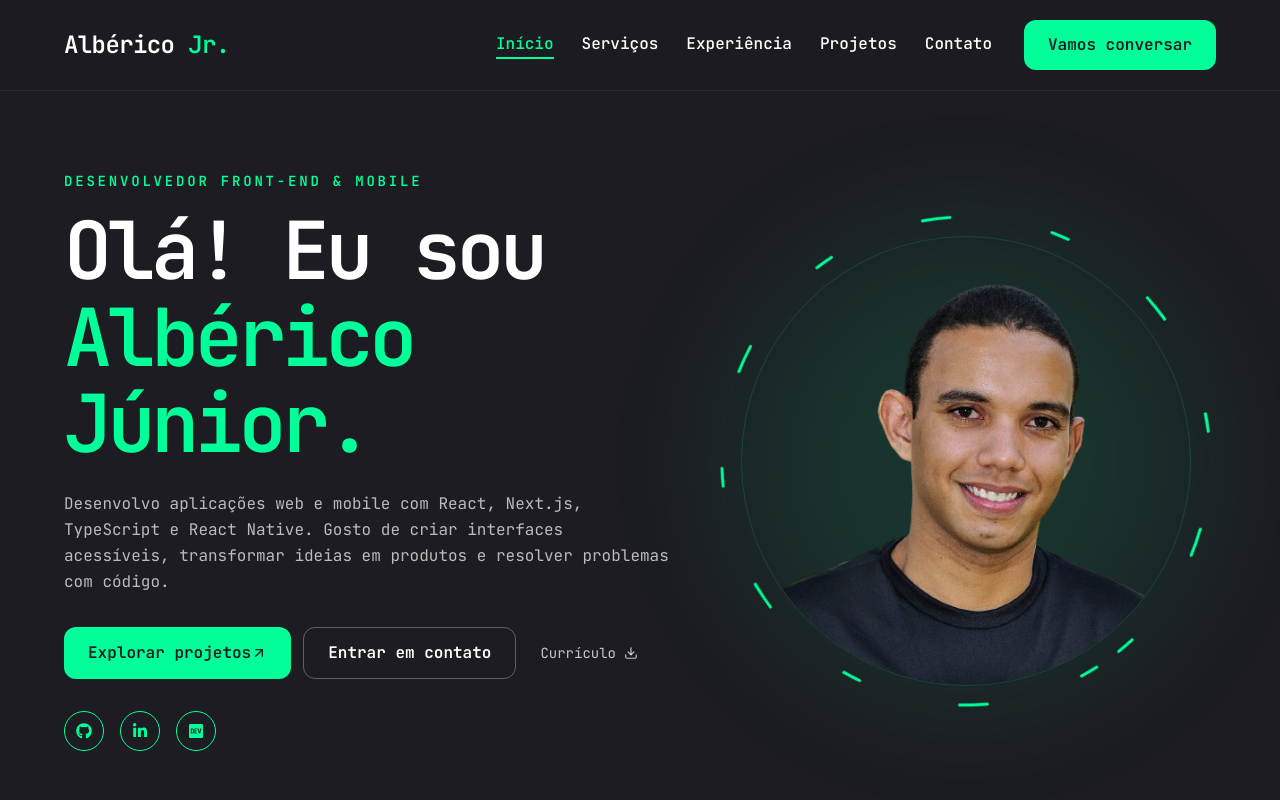
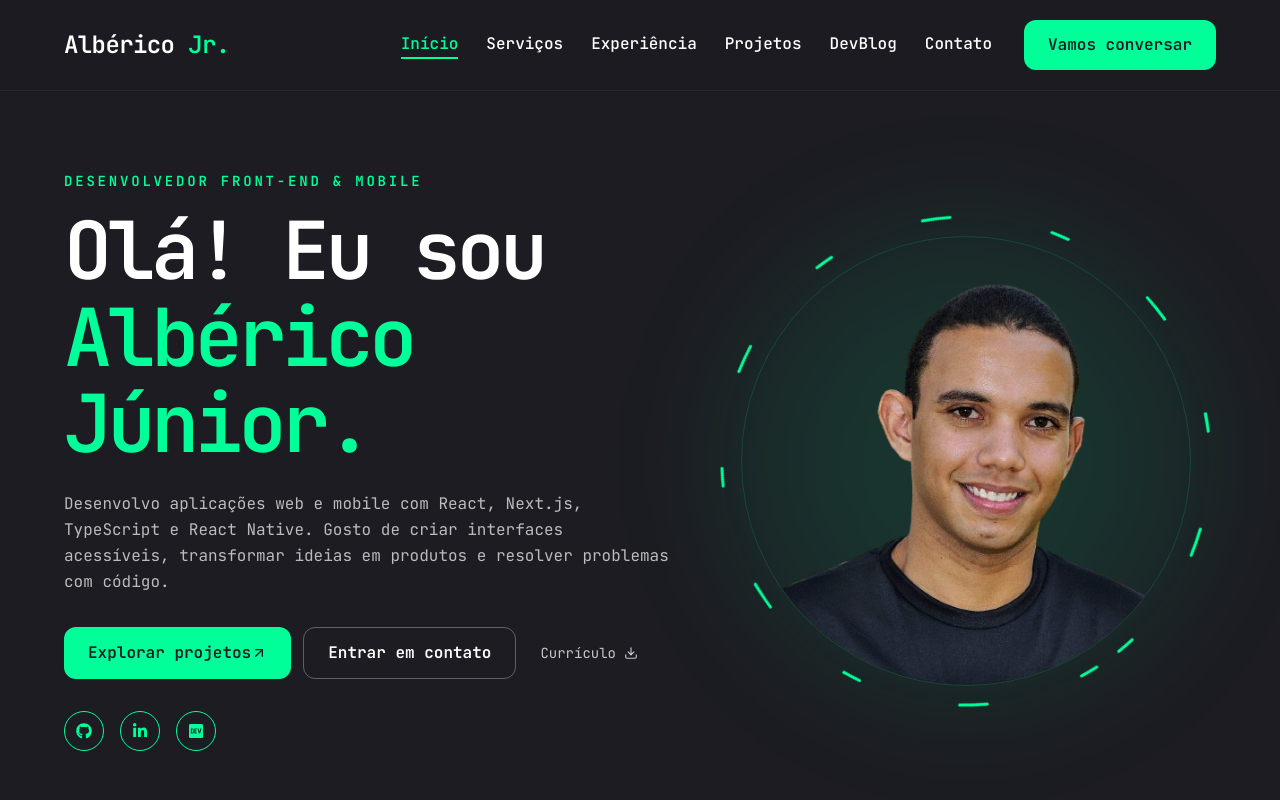
Before and after one commit to AlbericoJr/AlbericoJr-portfolio, a Next.js app: page / in a window 1280 px wide. Shown: the top 800 px of the page. Built offline with nearby package versions, Linux system fonts and the light colour scheme.

Commit message:
feat(blog): integrate components/Nav.jsx

```diff
--- a/components/Nav.jsx
+++ b/components/Nav.jsx
@@ -1,8 +1,9 @@
 "use client"
 import Link from "next/link"
 import {usePathname} from "next/navigation"
-const links=[{name:"Início",path:"/"},{name:"Serviços",path:"/services"},{name:"Experiência",path:"/resume"},{name:"Projetos",path:"/work"},{name:"Contato",path:"/contact"}]
+import {blogName} from "@/lib/blog.mjs"
+const links=[{name:"Início",path:"/"},{name:"Serviços",path:"/services"},{name:"Experiência",path:"/resume"},{name:"Projetos",path:"/work"},{name:blogName,path:"/blog"},{name:"Contato",path:"/contact"}]
 export default function Nav(){
  const pathname=usePathname()
- return <nav aria-label="Navegação principal" className="flex gap-7">{links.map(link=><Link prefetch={false} key={link.path} href={link.path} aria-current={pathname===link.path?"page":undefined} className={(pathname===link.path?"border-b-2 border-accent text-accent":"text-white")+" font-medium transition-colors hover:text-accent"}>{link.name}</Link>)}</nav>
+ return <nav aria-label="Navegação principal" className="flex gap-7">{links.map(link=><Link prefetch={false} key={link.path} href={link.path} aria-current={(pathname===link.path || (link.path!=="/" && pathname.startsWith(link.path+"/")))?"page":undefined} className={((pathname===link.path || (link.path!=="/" && pathname.startsWith(link.path+"/")))?"border-b-2 border-accent text-accent":"text-white")+" font-medium transition-colors hover:text-accent"}>{link.name}</Link>)}</nav>
 }
```
